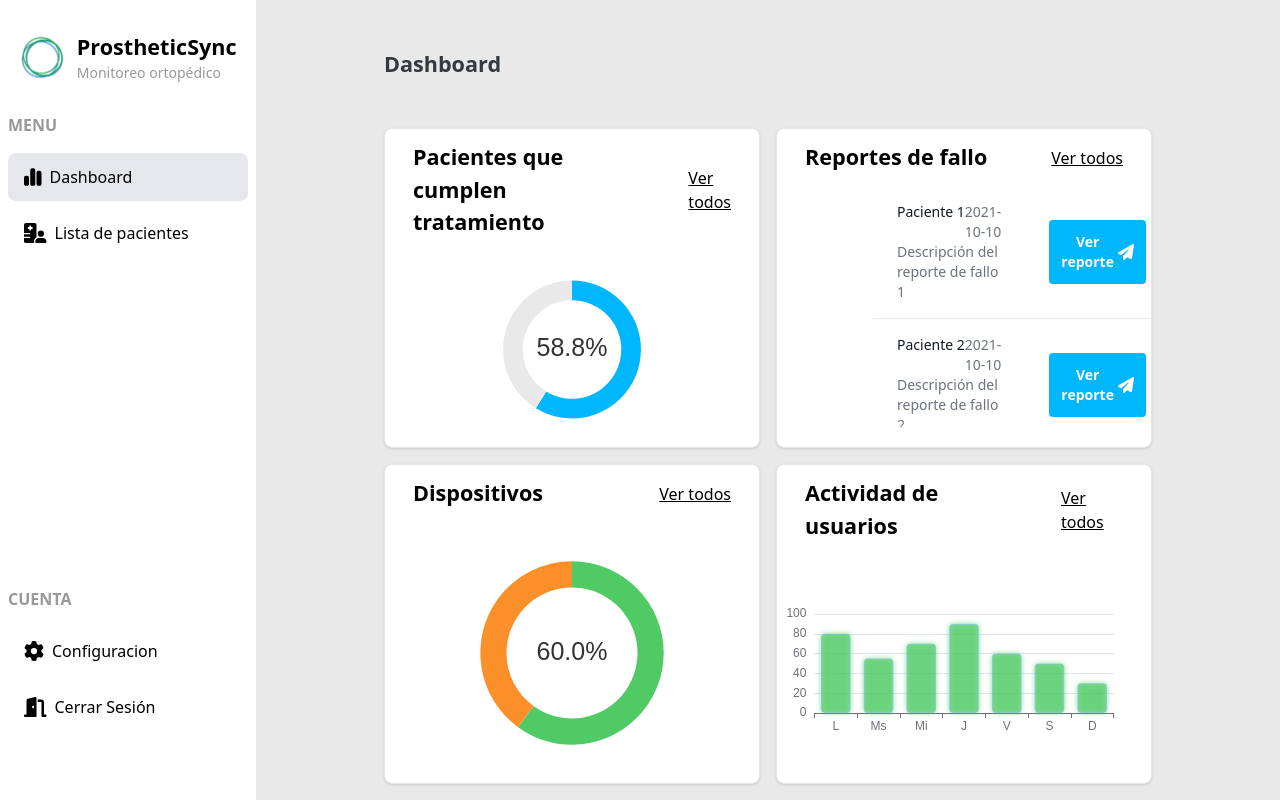
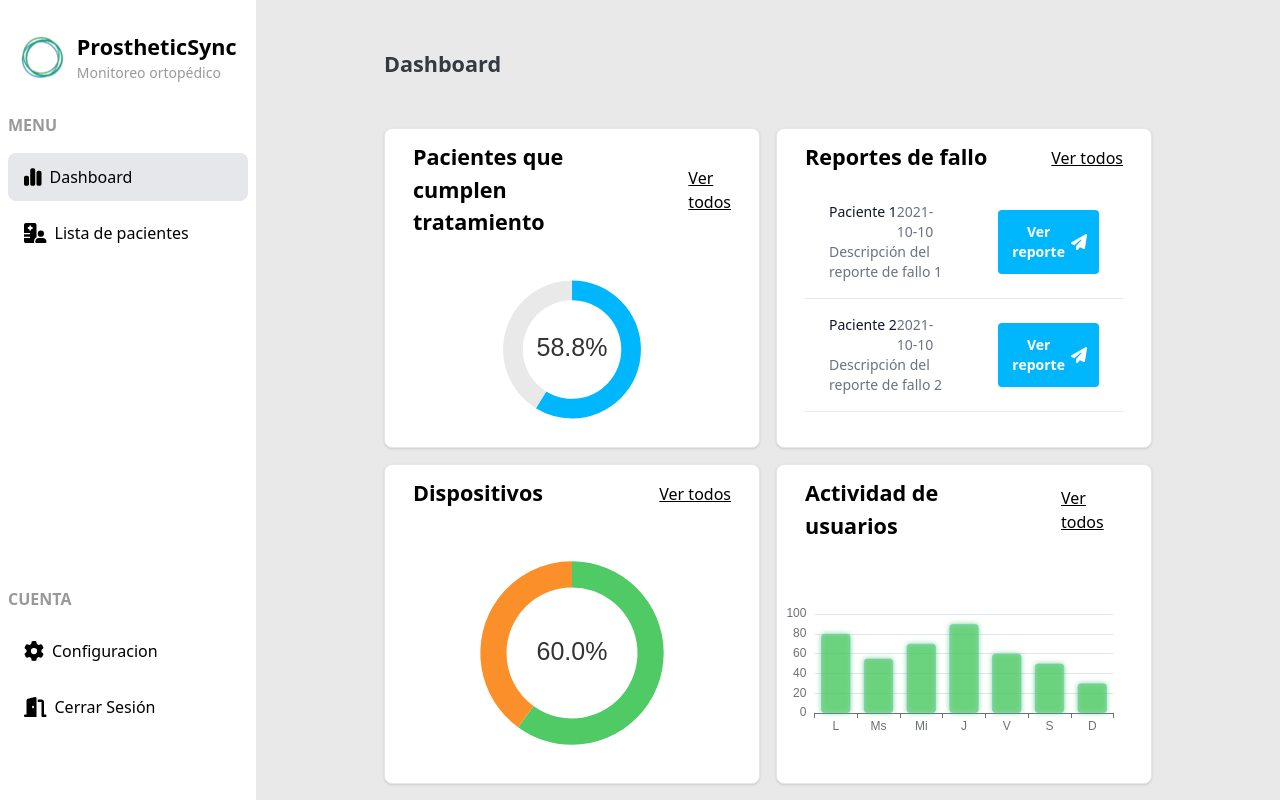
Before and after one commit to prosthetic-team/prosthetic-front, a Vue app: page /dashboard in a window 1280 px wide. Built offline with nearby package versions, Linux system fonts and the light colour scheme.

Commit message:
fixes and changes to ringchart

```diff
--- a/src/molecules/ReportList.vue
+++ b/src/molecules/ReportList.vue
@@ -1,5 +1,5 @@
 <template>
-    <div class="relative overflow-x-auto px-10 mb-5">
+    <div class="relative overflow-x-auto px-7 mb-5">
         <table class="w-full text-sm text-left rtl:text-right text-gray-500 dark:text-gray-400">
             <tbody>
                 <tr class="bg-white border-b dark:bg-gray-800 dark:border-gray-700" v-for="report in data"
@@ -14,7 +14,7 @@
                             <span class="text-gray-500">{{ report.description }}</span>
                         </div>
                     </td>
-                    <td class="px-6 py-4 text-right">
+                    <td class="px-6 py-1 text-right">
                         <ButtonB class="bg-chartBlue font-semibold text-white px-3
                                    text-base md:text-sm lg:text-base
                                    flex items-center space-x-1" :icon="['fas', 'paper-plane']">
--- a/src/molecules/RingChart.vue
+++ b/src/molecules/RingChart.vue
@@ -30,6 +30,11 @@ onMounted(() => {
 });
 
 function updateChart() {
+    if (!props.data || Object.keys(props.data).length === 0) {
+        console.warn("No data provided for the RingChart.");
+        return; // Si no hay datos, no hacemos nada.
+    }
+
     const dataEntries = Object.entries(props.data).map(([name, value]) => ({ name, value }));
     const totalValue = dataEntries.reduce((sum, entry) => sum + entry.value, 0);
     const firstEntry = dataEntries[0];
@@ -75,6 +80,7 @@ function updateChart() {
     myChart.setOption(option);
 }
 
+
 watch(() => props.data, () => {
     updateChart();
 });
```
